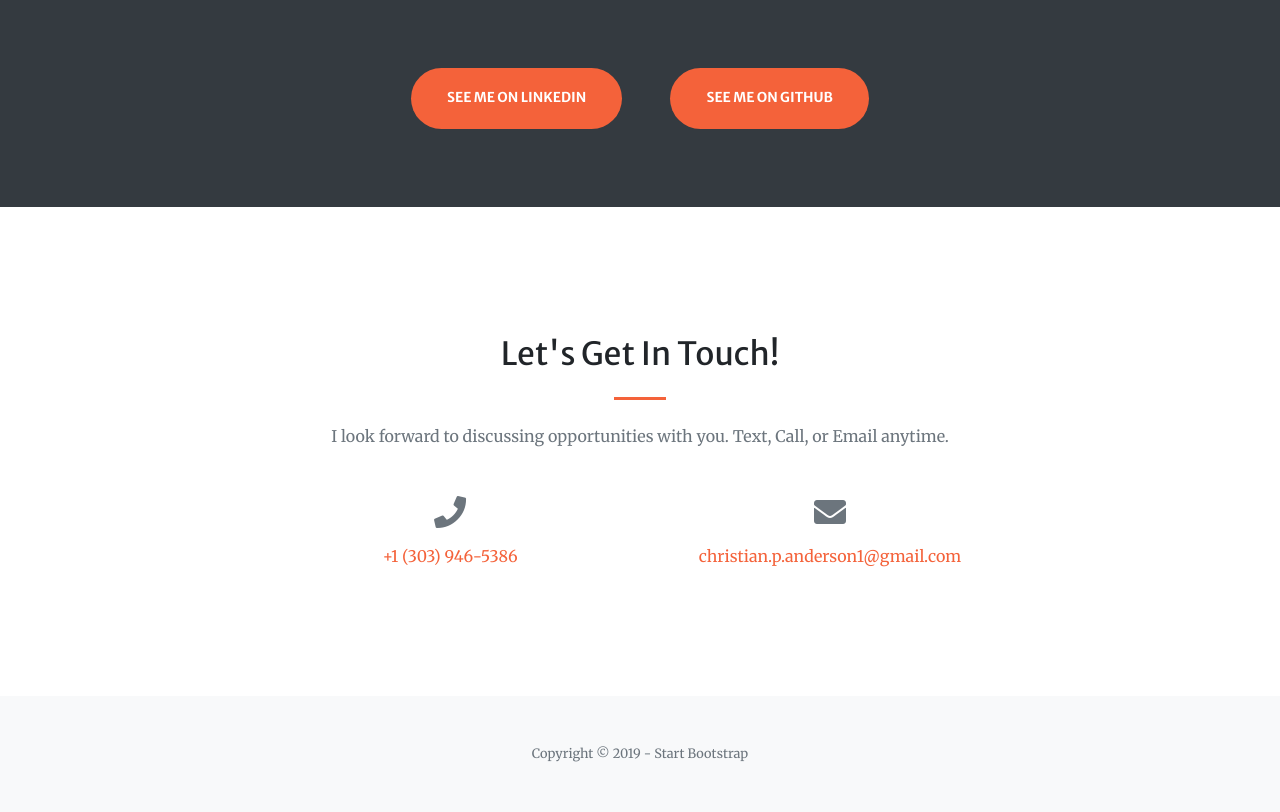
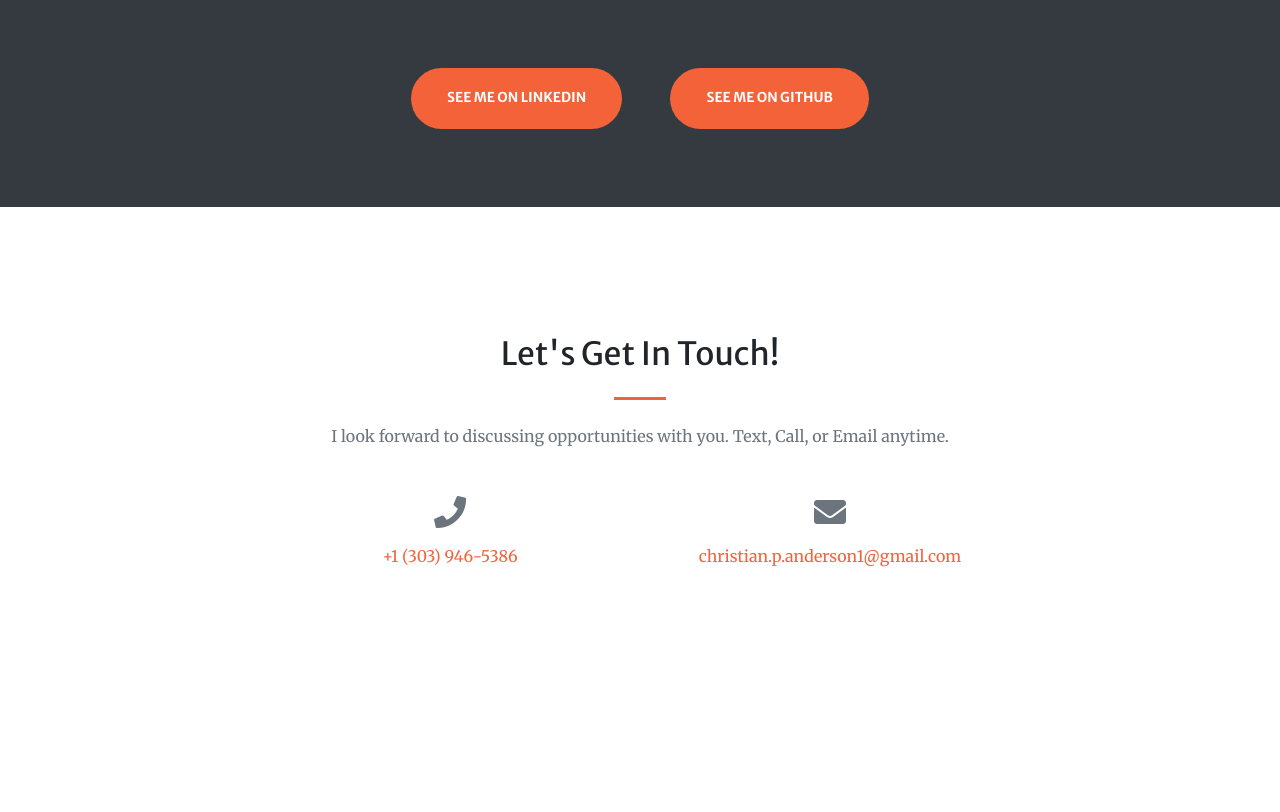
Before and after one commit to killer11fencer/JHPortfolio, a website with bundled scripts: page index.html in a window 1280 px wide. Shown: the part 2565-3377 px from the top of the page. After the commit the page ends 3261 px from the top, so only its background shows below. Built offline with nearby package versions, Linux system fonts and the light colour scheme; files whose address does not match are found by name.

Commit message:
modified

```diff
--- a/index.html
+++ b/index.html
@@ -331,12 +331,6 @@
     </div>
   </section>
 
-  <!-- Footer -->
-  <footer class="bg-light py-5">
-    <div class="container">
-      <div class="small text-center text-muted">Copyright &copy; 2019 - Start Bootstrap</div>
-    </div>
-  </footer>
 
   <!-- Bootstrap core JavaScript -->
   <script src="vendor/jquery/jquery.min.js"></script>
```
